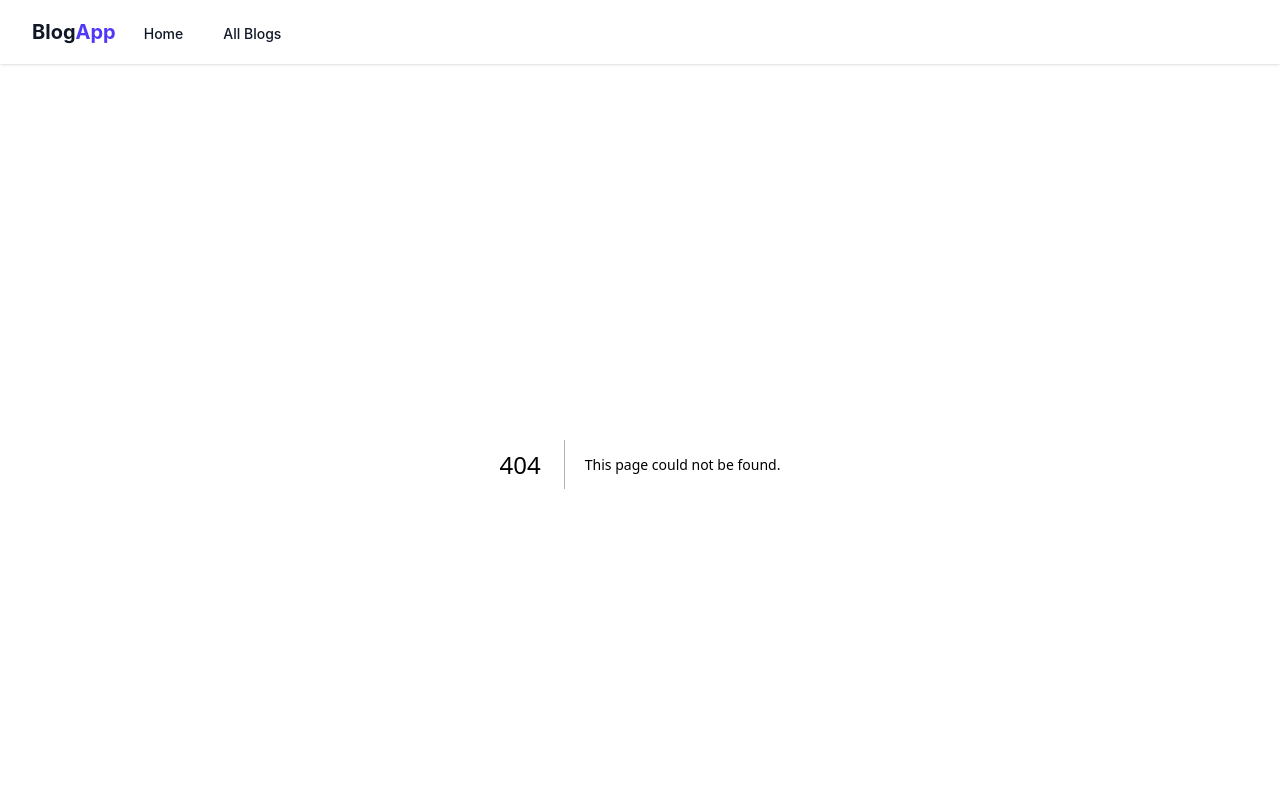
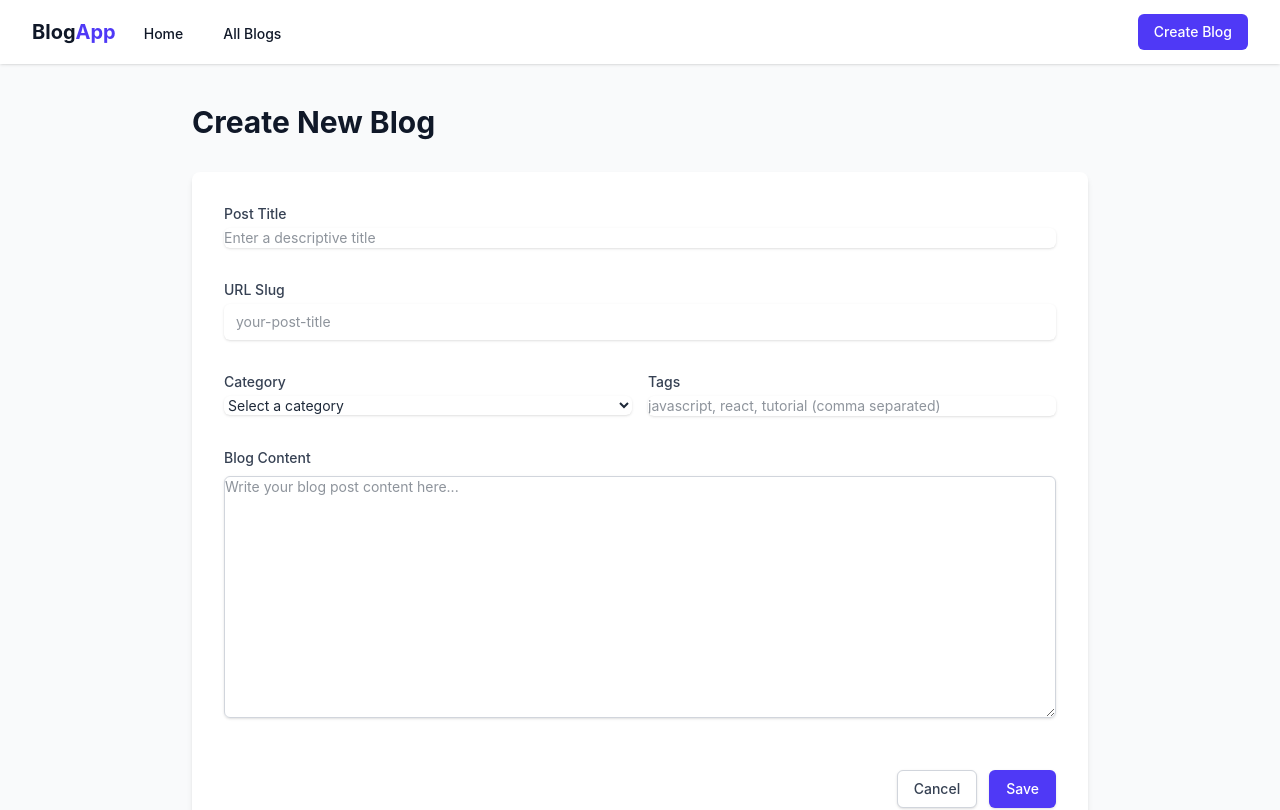
Before and after one commit to keyursolanki7071/nextjs-blog, a Next.js app: page /blog/new in a window 1280 px wide. Before the commit this address had no page. Shown: the top 810 px of the page. Built offline with nearby package versions, Linux system fonts and the light colour scheme.

Commit message:
New blog create page

```diff
--- /dev/null
+++ b/app/blog/new/page.tsx
@@ -0,0 +1,68 @@
+const Page = () => {
+    return <main className="max-w-7xl mx-auto px-4 sm:px-6 lg:px-8 py-10">
+        <div className="max-w-4xl mx-auto">
+            <div className="mb-8">
+                <h1 className="text-3xl font-bold text-gray-900 mb-2">Create New Blog</h1>
+            </div>
+
+            <div className="bg-white shadow-md rounded-lg p-8">
+                <form action="#" method="POST" className="space-y-8">
+                    <div>
+                        <label htmlFor="title" className="block text-sm font-medium text-gray-700">Post Title</label>
+                        <div className="mt-1">
+                            <input type="text" name="title" id="title" className="shadow-sm focus:ring-indigo-500 focus:border-indigo-500 block w-full sm:text-sm border-gray-300 rounded-md" placeholder="Enter a descriptive title" />
+                        </div>
+                    </div>
+
+                    <div>
+                        <label htmlFor="slug" className="block text-sm font-medium text-gray-700">URL Slug</label>
+                        <div className="mt-1 flex rounded-md shadow-sm">
+                            <input type="text" name="slug" id="slug" className="flex-1 min-w-0 block w-full px-3 py-2 rounded-none rounded-r-md focus:ring-indigo-500 focus:border-indigo-500 sm:text-sm border-gray-300" placeholder="your-post-title" />
+                        </div>
+                    </div>
+
+                    <div className="grid grid-cols-1 gap-y-6 gap-x-4 sm:grid-cols-2">
+                        <div>
+                            <label htmlFor="category" className="block text-sm font-medium text-gray-700">Category</label>
+                            <div className="mt-1">
+                                <select id="category" name="category" className="shadow-sm focus:ring-indigo-500 focus:border-indigo-500 block w-full sm:text-sm border-gray-300 rounded-md">
+                                    <option value="">Select a category</option>
+                                    <option value="web-dev">Web Development</option>
+                                    <option value="mobile-dev">Mobile Development</option>
+                                    <option value="cloud">Cloud Computing</option>
+                                    <option value="devops">DevOps</option>
+                                    <option value="ai">Artificial Intelligence</option>
+                                    <option value="security">Security</option>
+                                </select>
+                            </div>
+                        </div>
+                        <div>
+                            <label htmlFor="tags" className="block text-sm font-medium text-gray-700">Tags</label>
+                            <div className="mt-1">
+                                <input type="text" name="tags" id="tags" className="shadow-sm focus:ring-indigo-500 focus:border-indigo-500 block w-full sm:text-sm border-gray-300 rounded-md" placeholder="javascript, react, tutorial (comma separated)" />
+                            </div>
+                        </div>
+                    </div>
+
+                    <div>
+                        <label htmlFor="content" className="block text-sm font-medium text-gray-700 mb-2">Blog Content</label>
+                        <div className="mt-1">
+                            <textarea id="content" name="content" rows="12" className="shadow-sm focus:ring-indigo-500 focus:border-indigo-500 block w-full sm:text-sm border border-gray-300 rounded-md" placeholder="Write your blog post content here..."></textarea>
+                        </div>
+                    </div>
+
+                    <div className="pt-5 flex justify-end space-x-3">
+                        <button type="button" className="bg-white py-2 px-4 border border-gray-300 rounded-md shadow-sm text-sm font-medium text-gray-700 hover:bg-gray-50 focus:outline-none focus:ring-2 focus:ring-offset-2 focus:ring-indigo-500">
+                            Cancel
+                        </button>
+                        <button type="submit" className="inline-flex justify-center py-2 px-4 border border-transparent shadow-sm text-sm font-medium rounded-md text-white bg-indigo-600 hover:bg-indigo-700 focus:outline-none focus:ring-2 focus:ring-offset-2 focus:ring-indigo-500">
+                            Save
+                        </button>
+                    </div>
+                </form>
+            </div>
+        </div>
+    </main>
+}
+
+export default Page;
--- /dev/null
+++ b/components/common/HamBtn.tsx
@@ -0,0 +1,26 @@
+const HamBtn = () => {
+  return (
+    <button
+      type="button"
+      className="inline-flex items-center justify-center p-2 rounded-md text-gray-400 hover:text-gray-500 hover:bg-gray-100 focus:outline-none focus:ring-2 focus:ring-inset focus:ring-indigo-500"
+    >
+      <svg
+        className="block h-6 w-6"
+        xmlns="http://www.w3.org/2000/svg"
+        fill="none"
+        viewBox="0 0 24 24"
+        stroke="currentColor"
+        aria-hidden="true"
+      >
+        <path
+          strokeLinecap="round"
+          strokeLinejoin="round"
+          strokeWidth="2"
+          d="M4 6h16M4 12h16M4 18h16"
+        />
+      </svg>
+    </button>
+  );
+};
+
+export default HamBtn;
--- a/components/common/Navbar.tsx
+++ b/components/common/Navbar.tsx
@@ -1,5 +1,6 @@
 import Link from "next/link";
 import NavLink from "./NavLink";
+import HamBtn from "./HamBtn";
 
 const Navbar = () => {
   return (
@@ -19,29 +20,16 @@ const Navbar = () => {
               <NavLink url="/blog">All Blogs</NavLink>
             </div>
           </div>
-
+          <div className="hidden sm:ml-6 sm:flex sm:items-center">
+            <Link href={"/blog/new"}>
+              <button className="bg-indigo-600 hover:bg-indigo-700 text-white px-4 py-2 rounded-md text-sm font-medium transition duration-150 ease-in-out">
+                Create Blog
+              </button>
+            </Link>
+          </div>
           <div className="-mr-2 flex items-center sm:hidden">
             {/* Mobile menu button */}
-            <button
-              type="button"
-              className="inline-flex items-center justify-center p-2 rounded-md text-gray-400 hover:text-gray-500 hover:bg-gray-100 focus:outline-none focus:ring-2 focus:ring-inset focus:ring-indigo-500"
-            >
-              <svg
-                className="block h-6 w-6"
-                xmlns="http://www.w3.org/2000/svg"
-                fill="none"
-                viewBox="0 0 24 24"
-                stroke="currentColor"
-                aria-hidden="true"
-              >
-                <path
-                  strokeLinecap="round"
-                  strokeLinejoin="round"
-                  strokeWidth="2"
-                  d="M4 6h16M4 12h16M4 18h16"
-                />
-              </svg>
-            </button>
+            <HamBtn></HamBtn>
           </div>
         </div>
       </div>
```
